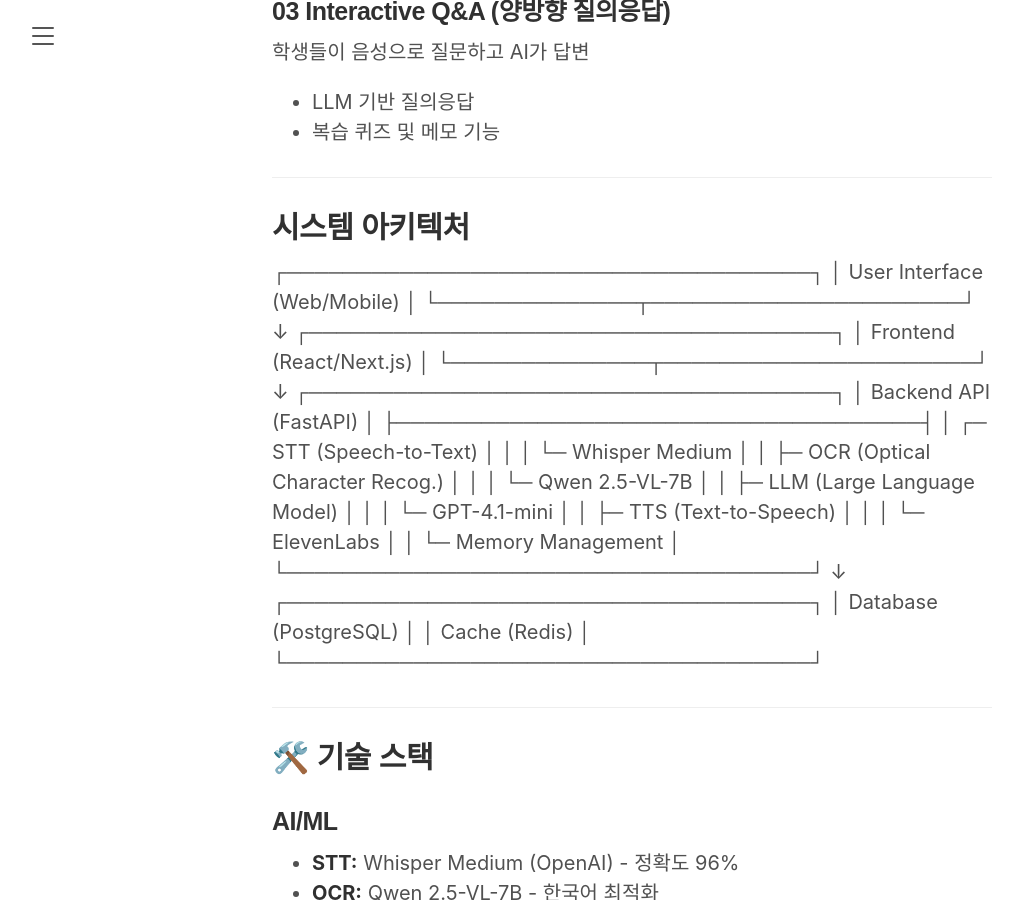
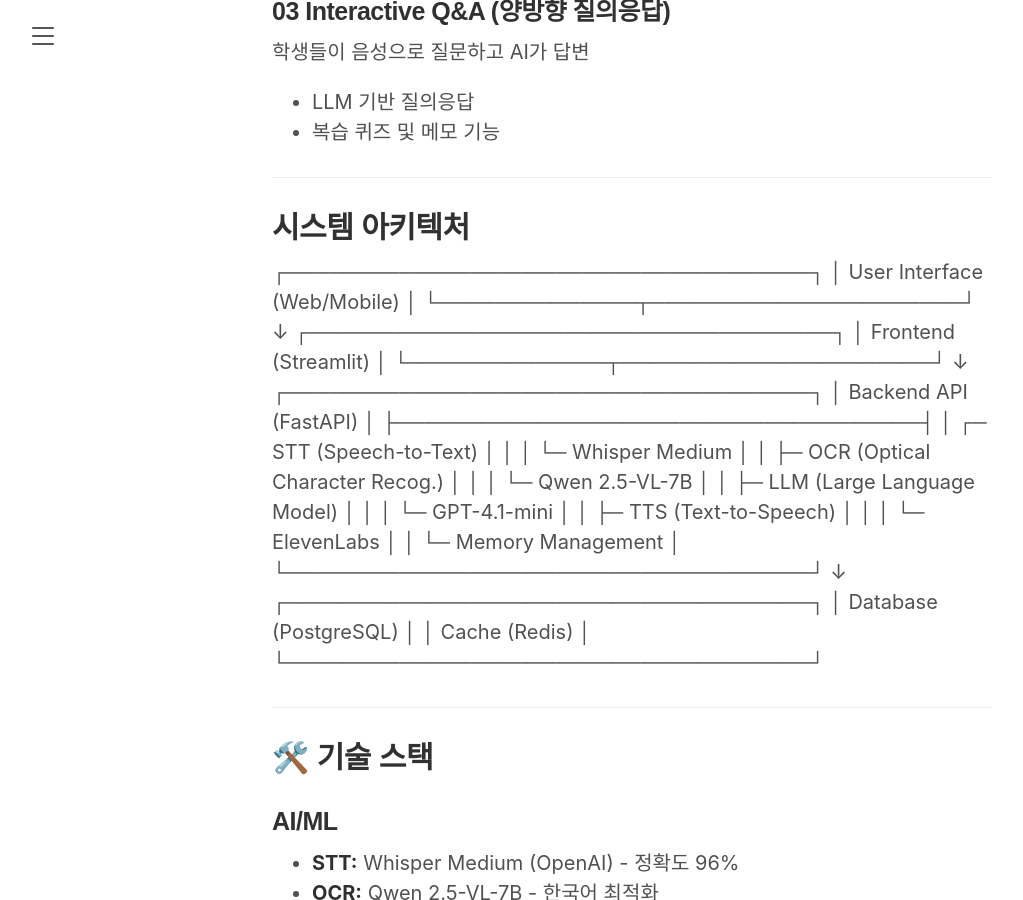
Before and after one commit to jihyun-bit/jihyun-bit.github.io, a Jekyll site: the page built from _posts/2020-04-28-janie1-log.md, in a window 1280 px wide and 900 px high, scrolled down 1976 px. Shown: the whole window, without its empty margins (8-1031 px from the left). Built offline with Jekyll 4.4.1, drawn with Linux system fonts in a browser that asks for light colours; some web fonts are replaced.

Commit message:
readmate mfS

```diff
--- a/_posts/2020-04-28-janie1-log.md
+++ b/_posts/2020-04-28-janie1-log.md
@@ -72,7 +72,7 @@ PDF나 이미지 학습 자료를 음성으로 변환
 └──────────────┬──────────────────────┘
 ↓
 ┌─────────────────────────────────────┐
-│       Frontend (React/Next.js)      │
+│       Frontend (Streamlit)      │
 └──────────────┬──────────────────────┘
 ↓
 ┌─────────────────────────────────────┐
```
